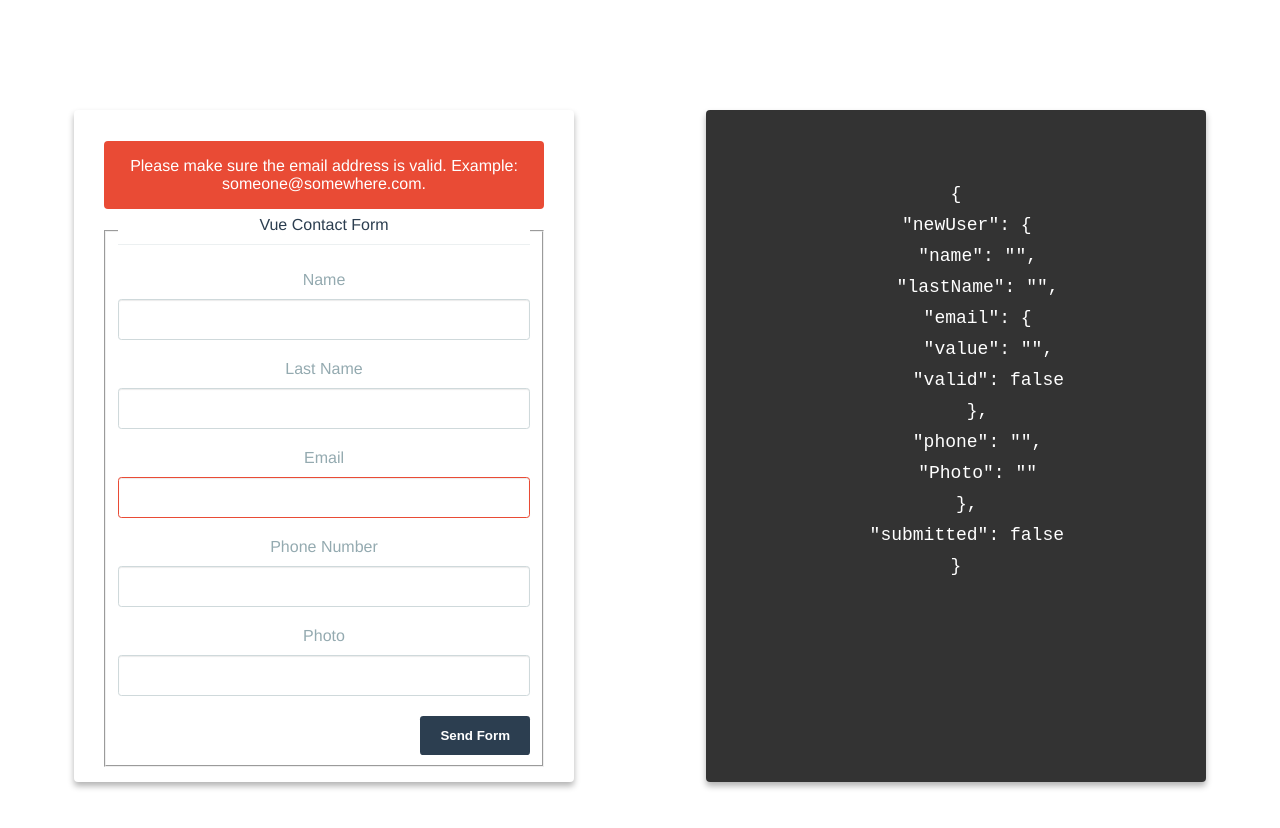
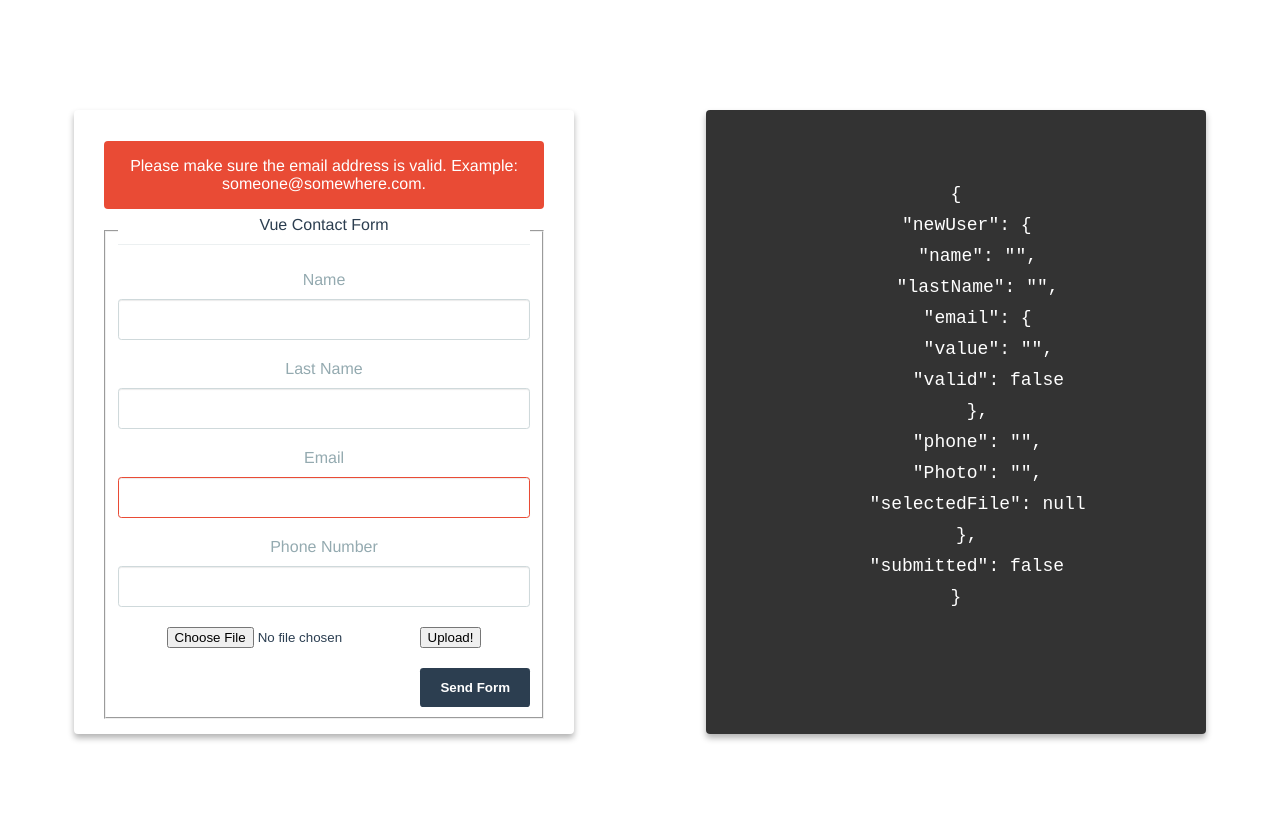
Before and after one commit to marinamarl/vue-store-data-firebase, a Vue app: page / in a window 1280 px wide. Shown: the top 828 px of the page. Built offline with nearby package versions, Linux system fonts and the light colour scheme; what vuefire would draw is missing.

Commit message:
first attempt at upload image component, and fixed warnings except for axios not being defined

```diff
--- a/index.html
+++ b/index.html
@@ -3,6 +3,7 @@
   <head>
     <meta charset="utf-8">
     <meta name="viewport" content="width=device-width,initial-scale=1.0">
+    <script src="https://unpkg.com/axios/dist/axios.min.js"></script>
     <link rel="stylesheet" type="text/css" href="src/assets/contactForm.css">
     <title>vuejs-firebase-01</title>
   </head>
--- a/src/App.vue
+++ b/src/App.vue
@@ -26,11 +26,11 @@
       <div>
         <label class="label" for="phone">Phone Number</label>
         <input type="number" name="phone" id="phone" min="0" oninput="validity.valid||(value='');"
-         required="" v-model="newUser.phone.value">
+         required="" v-model="newUser.phone">
       </div>
       <div>
-        <label class="label" for="photo">Photo</label>
-        <input type="text" name="photo" id="photo" required="" v-model="newUser.photo">
+        <input type="file" @change="onFileChanged">
+        <button @click="onUpload">Upload!</button>
       </div>
 
       <div>
@@ -68,14 +68,14 @@ let config = {
 let app = Firebase.initializeApp(config)
 let db = app.database()
 let usersRef = db.ref('users')
-let emailRegExp = /^[a-zA-Z0-9.!#$%&'*+\/=?^_`{|}~-]+@[a-zA-Z0-9](?:[a-zA-Z0-9-]{0,61}[a-zA-Z0-9])?(?:\.[a-zA-Z0-9](?:[a-zA-Z0-9-]{0,61}[a-zA-Z0-9])?)*$/;
+let emailRegExp = /^[a-zA-Z0-9.!#$%&'*+=?^_`{|}~-]+@[a-zA-Z0-9](?:[a-zA-Z0-9-]{0,61}[a-zA-Z0-9])?(?:\.[a-zA-Z0-9](?:[a-zA-Z0-9-]{0,61}[a-zA-Z0-9])?)*$/
 
 export default {
   name: 'App',
   firebase: {
     users: usersRef
   },
-  data: function() {
+  data: function () {
     return {
       newUser: {
         name: '',
@@ -85,37 +85,50 @@ export default {
           valid: false
         },
         phone: '',
-        Photo: ''
+        Photo: '',
+        selectedFile: null
       },
       submitted: false
-    };
+    }
   },
   methods: {
     // send data to firebase
     addUser: function () {
-      usersRef.push(this.newUser);
-      this.newUser.name = '';
-      this.newUser.email.value = '';
+      usersRef.push(this.newUser)
+      this.newUser.name = ''
+      this.newUser.email.value = ''
+      this.newUser.phone = ''
+      this.newUser.photo = ''
+      this.newUser.selectedFile = ''
     },
     // submit form handler
-    submit: function() {
-      this.submitted = true;
+    submit: function () {
+      this.submitted = true
     },
     // validate by type and value
-    validate: function(type, value) {
-      if (type === "email") {
-        this.newUser.email.valid = this.isEmail(value) ? true : false;
+    validate: function (type, value) {
+      if (type === 'email') {
+        this.newUser.email.valid = this.isEmail(value)
       }
     },
     // check for valid email adress
-    isEmail: function(value) {
-      return emailRegExp.test(value);
+    isEmail: function (value) {
+      return emailRegExp.test(value)
+    },
+    // handers for img upload
+    onFileChanged (event) {
+      console.log('onFileChanged')
+      this.newUser.selectedFile = event.target.files[0]
+    },
+    onUpload () {
+      console.log('onUpload')
+      axios.post('my-domain.com/file-upload', this.selectedFile)
     }
   },
   watch: {
     // watching nested property
-    "newUser.email.value": function(value) {
-      this.validate("email", value);
+    'newUser.email.value': function (value) {
+      this.validate('email', value)
     }
   }
 }
```
